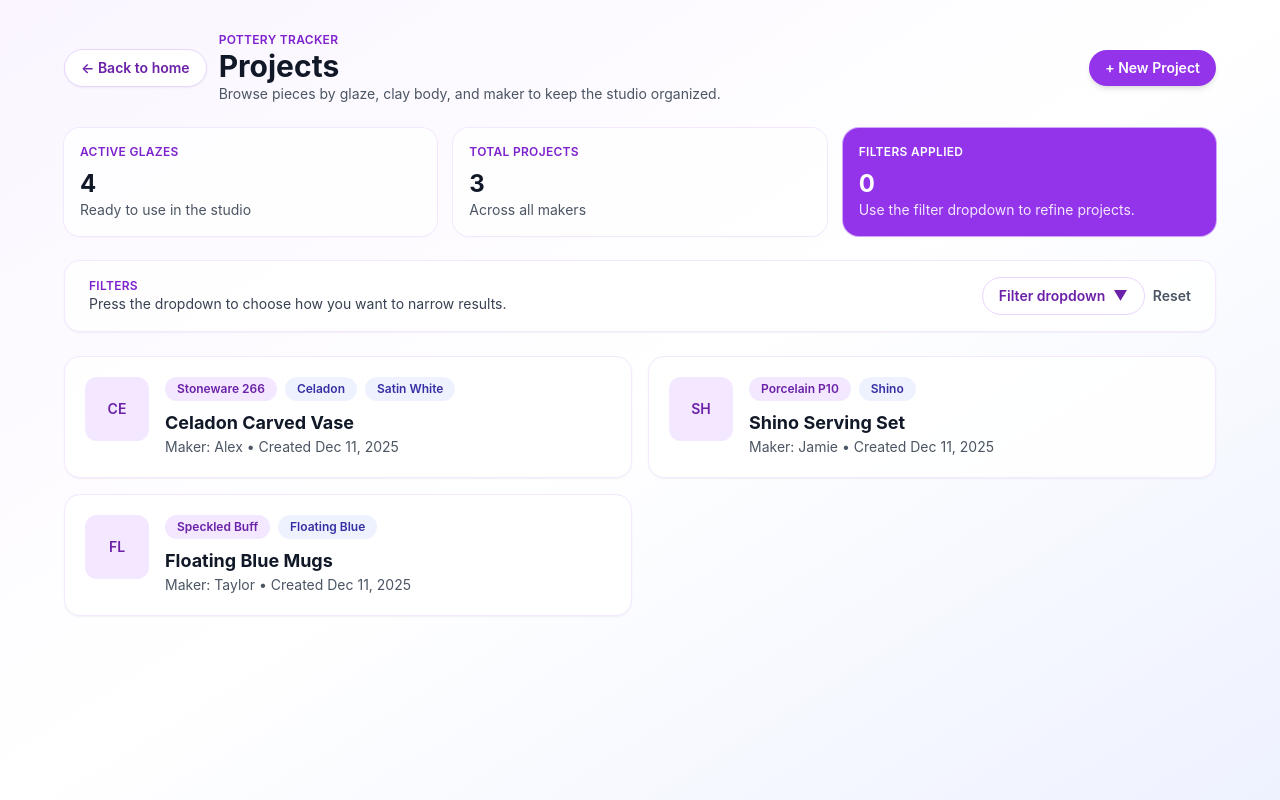
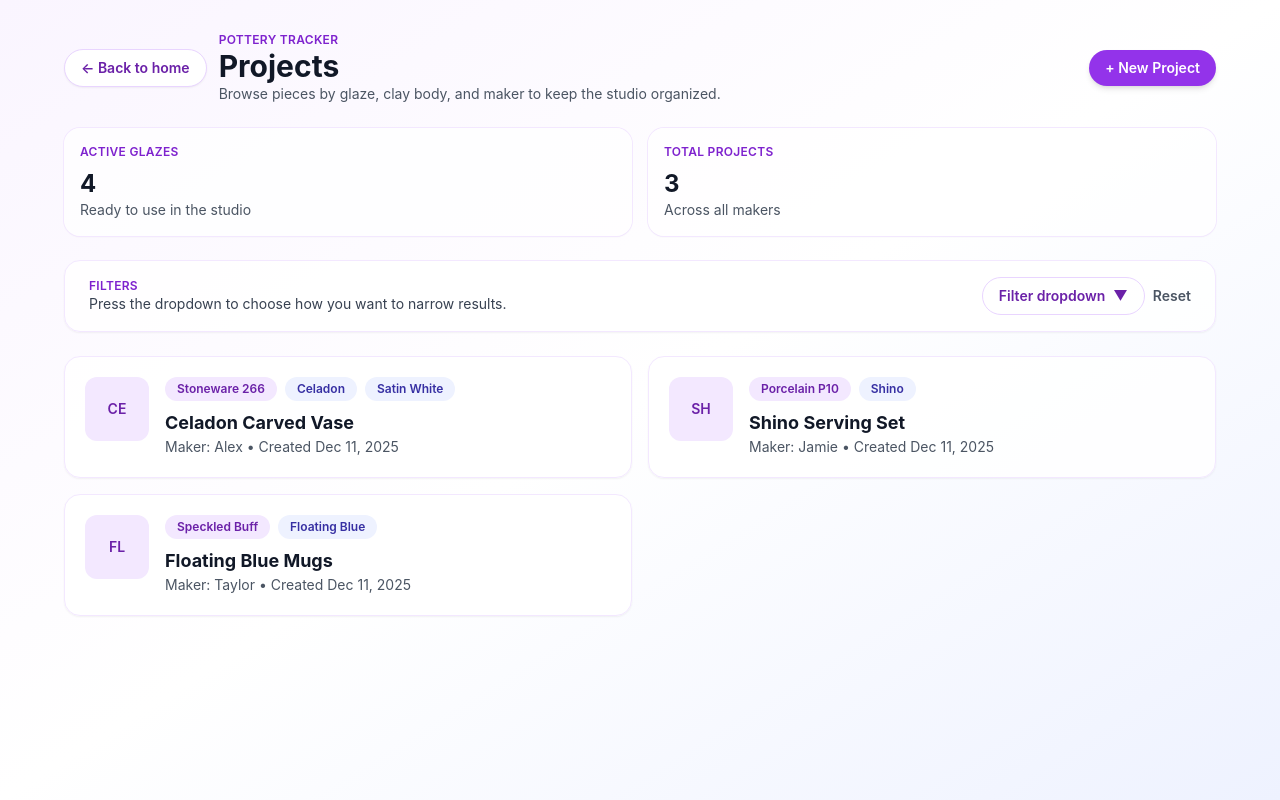
Before and after one commit to jdin9/KilnTracker, a Next.js app: page /projects in a window 1280 px wide. Built offline with nearby package versions, Linux system fonts and the light colour scheme.

Commit message:
Remove filters applied card from projects stats

```diff
--- a/src/app/projects/page.tsx
+++ b/src/app/projects/page.tsx
@@ -184,23 +184,6 @@ export default function ProjectsPage() {
     }));
   };
 
-  const filtersAppliedCount = useMemo(() => {
-    let count = 0;
-    count += filters.selectedGlazes.length;
-    count += filters.search ? 1 : 0;
-    count += filters.clayBody ? 1 : 0;
-    count += filters.cone ? 1 : 0;
-    count += filters.showFired && filters.showUnfired ? 0 : 1;
-    return count;
-  }, [
-    filters.clayBody,
-    filters.cone,
-    filters.search,
-    filters.selectedGlazes.length,
-    filters.showFired,
-    filters.showUnfired,
-  ]);
-
   const clearFilters = () => setFilters({ ...defaultFilters });
 
   return (
@@ -231,7 +214,7 @@ export default function ProjectsPage() {
           </Link>
         </div>
 
-        <section className="grid gap-4 md:grid-cols-3">
+        <section className="grid gap-4 md:grid-cols-2">
           <div className="rounded-2xl bg-white/80 p-4 shadow-sm ring-1 ring-purple-100">
             <p className="text-xs font-semibold uppercase tracking-wide text-purple-700">Active Glazes</p>
             <p className="mt-2 text-2xl font-bold text-gray-900">{activeGlazes.length}</p>
@@ -241,11 +224,6 @@ export default function ProjectsPage() {
             <p className="text-xs font-semibold uppercase tracking-wide text-purple-700">Total Projects</p>
             <p className="mt-2 text-2xl font-bold text-gray-900">{combinedProjects.length}</p>
             <p className="text-sm text-gray-600">Across all makers</p>
-          </div>
-          <div className="rounded-2xl bg-purple-600 p-4 text-white shadow-sm ring-1 ring-purple-500/50">
-            <p className="text-xs font-semibold uppercase tracking-wide">Filters Applied</p>
-            <p className="mt-2 text-2xl font-bold">{filtersAppliedCount}</p>
-            <p className="text-sm text-purple-100">Use the filter dropdown to refine projects.</p>
           </div>
         </section>
 
```
